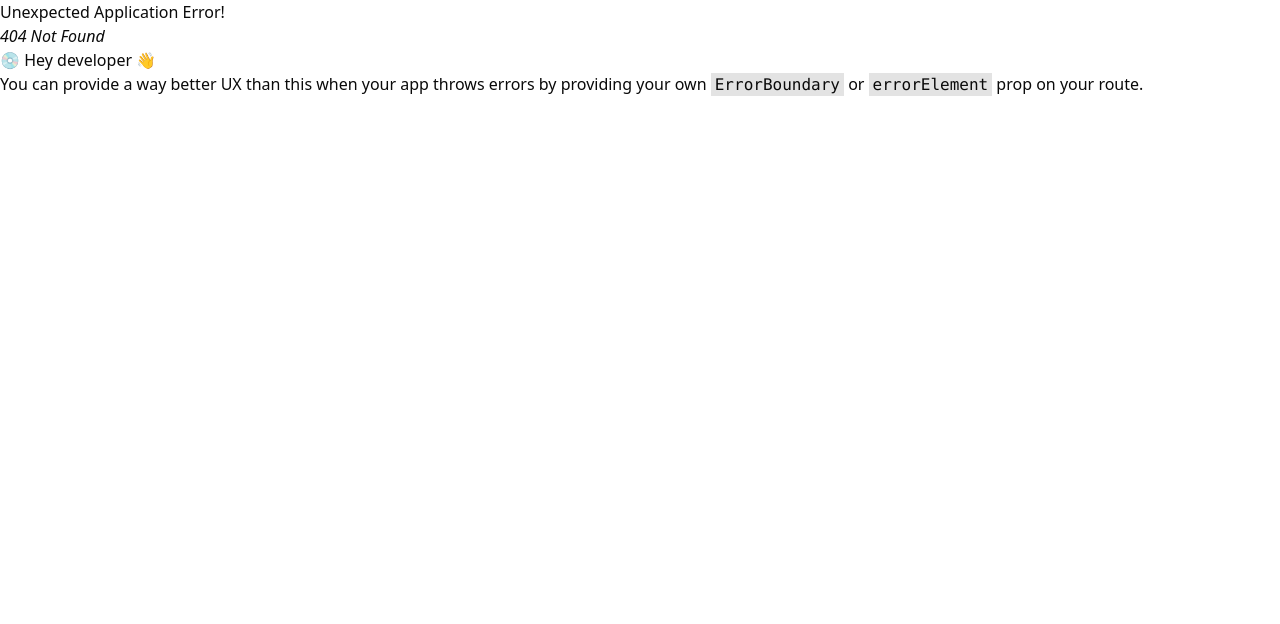
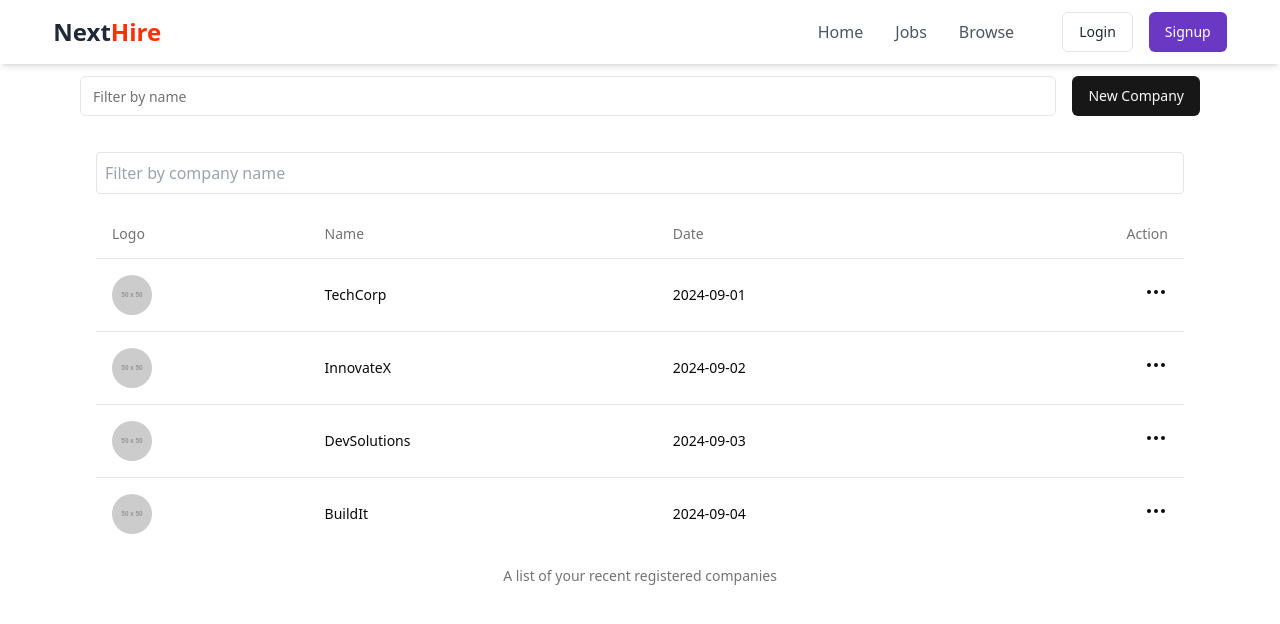
Before and after one commit to raobaba/Next_Hire_Job_Portal, a React (Vite) app in the folder client/: page /admin/companies in a window 1280 px wide. Before the commit this address had no page. Shown: the top 624 px of the page. Built offline with nearby package versions, Linux system fonts and the light colour scheme.

Commit message:
companies component

```diff
--- a/client/src/App.jsx
+++ b/client/src/App.jsx
@@ -6,6 +6,8 @@ import Jobs from "./components/Jobs";
 import JobDescription from "./components/JobDescription";
 import Browse from "./components/Browse";
 import Profile from "./components/Profile";
+import ProtectedRoute from "./components/admin/ProtectedRoute";
+import Companies from "./components/admin/Companies";
 
 const appRouter = createBrowserRouter([
   {
@@ -33,9 +35,17 @@ const appRouter = createBrowserRouter([
     element: <Browse />,
   },
   {
-    path:"/profile",
-    element:<Profile/>
-  }
+    path: "/profile",
+    element: <Profile />,
+  },
+  {
+    path: "/admin/companies",
+    element: (
+      <ProtectedRoute>
+        <Companies />
+      </ProtectedRoute>
+    ),
+  },
 ]);
 
 function App() {
--- /dev/null
+++ b/client/src/components/admin/Companies.jsx
@@ -0,0 +1,51 @@
+import React, { useEffect, useState } from "react";
+import Navbar from "../shared/Navbar";
+import { Input } from "../ui/input";
+import { Button } from "../ui/button";
+import CompaniesTable from "./CompaniesTable";
+import { useNavigate } from "react-router-dom";
+
+// Sample static company data for demonstration
+const staticCompaniesData = [
+  { id: 1, name: "TechCorp", location: "New York", industry: "Technology" },
+  { id: 2, name: "InnovateX", location: "San Francisco", industry: "Innovation" },
+  { id: 3, name: "DevSolutions", location: "Austin", industry: "Software" },
+  { id: 4, name: "BuildIt", location: "Seattle", industry: "Construction" },
+];
+
+const Companies = () => {
+  const [input, setInput] = useState("");
+  const [filteredCompanies, setFilteredCompanies] = useState(staticCompaniesData);
+  const navigate = useNavigate();
+
+  useEffect(() => {
+    // Filter companies based on input
+    const filtered = staticCompaniesData.filter((company) =>
+      company.name.toLowerCase().includes(input.toLowerCase())
+    );
+    setFilteredCompanies(filtered);
+  }, [input]);
+
+  return (
+    <div>
+      <Navbar />
+      <div className="max-w-6xl mx-auto my-10 p-4">
+        <div className="flex flex-col md:flex-row items-center justify-between my-5">
+          <Input
+            className="flex-1 mb-4 md:mb-0 md:mr-4"
+            placeholder="Filter by name"
+            onChange={(e) => setInput(e.target.value)}
+          />
+          <Button onClick={() => navigate("/admin/companies/create")}>
+            New Company
+          </Button>
+        </div>
+        <div className="overflow-x-auto">
+          <CompaniesTable companies={filteredCompanies} />
+        </div>
+      </div>
+    </div>
+  );
+};
+
+export default Companies;
--- /dev/null
+++ b/client/src/components/admin/CompaniesTable.jsx
@@ -0,0 +1,119 @@
+import React, { useEffect, useState } from "react";
+import {
+  Table,
+  TableBody,
+  TableCaption,
+  TableCell,
+  TableHead,
+  TableHeader,
+  TableRow,
+} from "../ui/table";
+import { Avatar, AvatarImage } from "../ui/avatar";
+import { Popover, PopoverContent, PopoverTrigger } from "../ui/popover";
+import { Edit2, MoreHorizontal } from "lucide-react";
+import { useNavigate } from "react-router-dom";
+
+// Sample static company data for demonstration
+const staticCompaniesData = [
+  {
+    _id: 1,
+    logo: "https://via.placeholder.com/50",
+    name: "TechCorp",
+    createdAt: "2024-09-01T09:00:00Z",
+  },
+  {
+    _id: 2,
+    logo: "https://via.placeholder.com/50",
+    name: "InnovateX",
+    createdAt: "2024-09-02T10:30:00Z",
+  },
+  {
+    _id: 3,
+    logo: "https://via.placeholder.com/50",
+    name: "DevSolutions",
+    createdAt: "2024-09-03T11:00:00Z",
+  },
+  {
+    _id: 4,
+    logo: "https://via.placeholder.com/50",
+    name: "BuildIt",
+    createdAt: "2024-09-04T12:00:00Z",
+  },
+];
+
+const CompaniesTable = () => {
+  const [companies] = useState(staticCompaniesData); // Static data
+  const [searchCompanyByText, setSearchCompanyByText] = useState("");
+  const [filterCompany, setFilterCompany] = useState(companies);
+  const navigate = useNavigate();
+
+  useEffect(() => {
+    const filteredCompany = companies.filter((company) => {
+      if (!searchCompanyByText) {
+        return true;
+      }
+      return company?.name
+        ?.toLowerCase()
+        .includes(searchCompanyByText.toLowerCase());
+    });
+    setFilterCompany(filteredCompany);
+  }, [companies, searchCompanyByText]);
+
+  return (
+    <div className="container mx-auto p-4">
+      <input
+        type="text"
+        placeholder="Filter by company name"
+        value={searchCompanyByText}
+        onChange={(e) => setSearchCompanyByText(e.target.value)}
+        className="w-full p-2 border rounded mb-4"
+      />
+      <div className="overflow-x-auto">
+        <Table className="min-w-full">
+          <TableCaption>A list of your recent registered companies</TableCaption>
+          <TableHeader>
+            <TableRow>
+              <TableHead>Logo</TableHead>
+              <TableHead>Name</TableHead>
+              <TableHead>Date</TableHead>
+              <TableHead className="text-right">Action</TableHead>
+            </TableRow>
+          </TableHeader>
+          <TableBody>
+            {filterCompany.map((company) => (
+              <TableRow key={company._id}>
+                <TableCell>
+                  <Avatar>
+                    <AvatarImage src={company.logo} />
+                  </Avatar>
+                </TableCell>
+                <TableCell>{company.name}</TableCell>
+                <TableCell>{company.createdAt.split("T")[0]}</TableCell>
+                <TableCell className="text-right cursor-pointer">
+                  <Popover>
+                    <PopoverTrigger>
+                      <MoreHorizontal />
+                    </PopoverTrigger>
+                    <PopoverContent className="w-32">
+                      <div
+                        onClick={() =>
+                          navigate(`/admin/companies/${company._id}`)
+                        }
+                        className="flex items-center gap-2 w-fit cursor-pointer"
+                      >
+                        <Edit2 className="w-4" />
+                        <span>Edit</span>
+                      </div>
+                    </PopoverContent>
+                  </Popover>
+                </TableCell>
+              </TableRow>
+            ))}
+          </TableBody>
+        </Table>
+      </div>
+    </div>
+  );
+};
+
+export default CompaniesTable;
--- /dev/null
+++ b/client/src/components/admin/ProtectedRoute.jsx
@@ -0,0 +1,19 @@
+import { useEffect } from "react";
+import { useNavigate } from "react-router-dom";
+
+const ProtectedRoute = ({ children }) => {
+  const navigate = useNavigate();
+  const user = {
+    role: "recruiter",
+  };
+
+  useEffect(() => {
+    if (!user || user.role !== "recruiter") {
+      navigate("/");
+    }
+  }, [user, navigate]);
+
+  return <>{children}</>;
+};
+
+export default ProtectedRoute;
```
